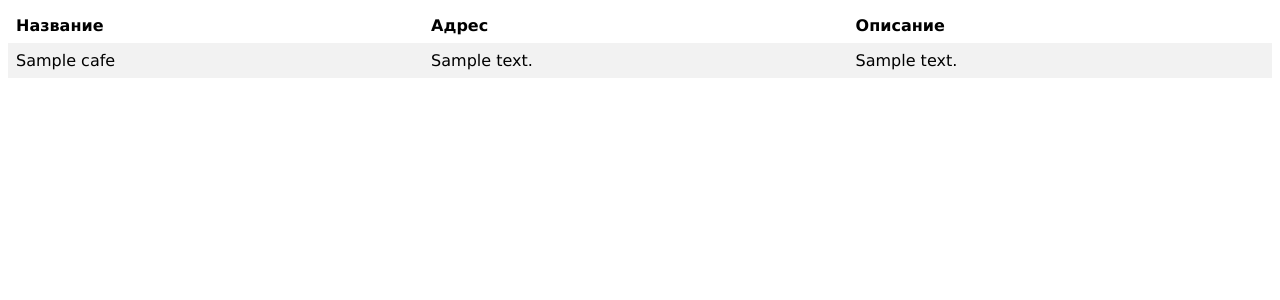
After one commit to ElinaKirillova/dogs-map, a Flask app: template templates/testmap.html in a window 1280 px wide. The commit adds this page. Shown: the top 300 px of the page. Run offline with Flask 2, Linux system fonts and the light colour scheme; the template is opened without the code that fills it: most values are stand-ins (such as "Sample title", 1, 10 or a date in 2020); parts of the project's set-up code (start-up, migrations or seed data) failed here and were passed over.

Commit message:
На финишной прямой

```diff
--- a/db.py
+++ b/db.py
@@ -28,6 +28,7 @@ class Place(Base):
 
 def init_db():
     csv_headers = ['name', 'address', 'latitude', 'longitude', 'description']
+    Base.metadata.drop_all(engine)
     Base.metadata.create_all(bind=engine)
     load_data_from_csv('place.csv', Place, True, csv_headers)
 
--- a/main.py
+++ b/main.py
@@ -1,6 +1,7 @@
 from flask import Flask
-from flask import render_template, redirect
+from flask import render_template, redirect, request
 from db import get_all_cafes_from_db, init_db
+from nearest_cafe import find_nearest_cafe
 
 app = Flask(__name__)
 
@@ -11,7 +12,13 @@ def main_button():
 @app.route("/map", methods=["POST"])
 def show_map():
     cafes = get_all_cafes_from_db()
-    return render_template('cafe_map.html', cafes=cafes)
+    ltd = float(request.form.get("ltd"))
+    lng = float(request.form.get("lng"))
+    nearest_cafe_result = find_nearest_cafe(cafes, ltd, lng)
+    nearest_cafe = nearest_cafe_result["cafe"]
+    distance = nearest_cafe_result["distance"]
+    return render_template('testmap.html',
+        cafes=cafes, nearest_cafe=nearest_cafe, distance=distance)
 
 
 if __name__ == "__main__":
--- a/static/css/css.css
+++ b/static/css/css.css
@@ -1,4 +1,5 @@
 input[type=text], select {
+    font-family: Verdana;
     width: 300px;
     padding: 12px 20px;
     margin: 8px 0;
@@ -9,6 +10,7 @@ input[type=text], select {
 }
 
 input[type=submit] {
+    font-family: Verdana;
     width: 300px;
     background-color: #826c4e;
     color: white;
--- /dev/null
+++ b/templates/testmap.html
@@ -0,0 +1,71 @@
+<!DOCTYPE HTML>
+<html>
+<head>
+    <title>Собакевич!</title>
+    <style type="text/css">
+		table {
+	    border-collapse: collapse;
+	    width: 100%;
+	    }
+
+		th, td {
+		    font-family: Verdana;
+		    text-align: left;
+		    padding: 8px;
+		}
+
+		tr:nth-child(even){background-color: #f2f2f2}
+
+		th {
+		    background-color: #4CAF50;
+		    color: white;
+		}
+	</style>
+</head>
+<body>
+    {% if error %}
+        <h3>{{ error }}</h3>
+    {%endif%}
+
+    <table>
+        <tr>
+        <td><b>Название</b></td>
+        <td><b>Адрес</b></td>
+        <td><b>Описание</b></td>
+        </tr>
+
+        {% for cafe in cafes %}
+
+        <tr>
+            <td>
+                {% if cafe.name == nearest_cafe.name and cafe.address == nearest_cafe.address %}
+                    <b>{{ cafe.name }}</b>
+                {% else %}
+                    {{ cafe.name }}
+                {% endif %}
+
+            </td>
+
+            <td>
+                {% if cafe.name == nearest_cafe.name and cafe.address == nearest_cafe.address %}
+                    <b>{{ cafe.address }}</b>
+                {% else %}
+                    {{ cafe.address }}
+                {% endif %}
+            </td>
+
+
+            <td>
+                {% if cafe.name == nearest_cafe.name and cafe.address == nearest_cafe.address %}
+                    <b>{{ cafe.description }}</b>
+                {% else %}
+                    {{ cafe.description }}
+                {% endif %}
+            </td>
+
+            </tr>
+        {% endfor %}
+
+        </table>
+    </body>
+</html>
```
Also changed, not shown: nearest_cafe.py (added, +58 -0 lines), templates/index.html (+19 -4 lines).
